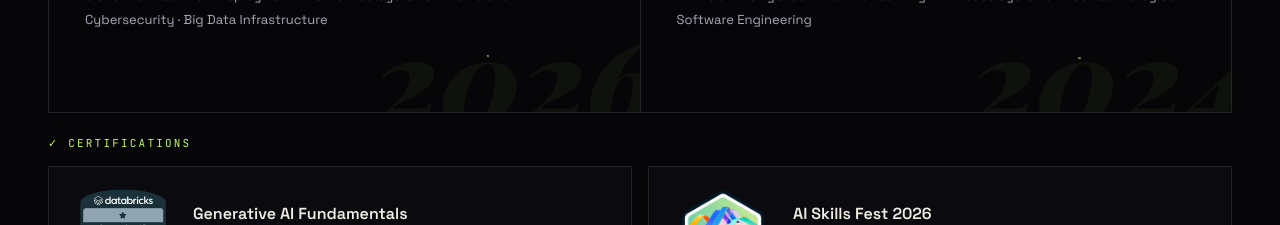
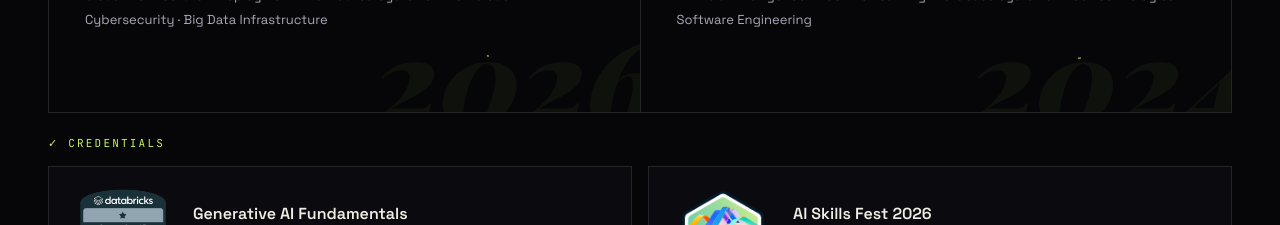
Before and after one commit to Trupti-Pandya/portfolio-v2, a Next.js app: page / in a window 1280 px wide. Shown: the part 6680-6905 px from the top of the page. Built offline with nearby package versions, Linux system fonts and the light colour scheme; no server answers; a web font is replaced by a local one.

Commit message:
feat(certs): rename section title to "Credentials" (covers cert + badge)

```diff
--- a/src/app/page.tsx
+++ b/src/app/page.tsx
@@ -704,7 +704,7 @@ export default function Home() {
           </div>
         </div>
         <div className="certs">
-          <div className="certs-label">✓ Certifications</div>
+          <div className="certs-label">✓ Credentials</div>
           <div className="certs-wall">
             {[
               {
```
